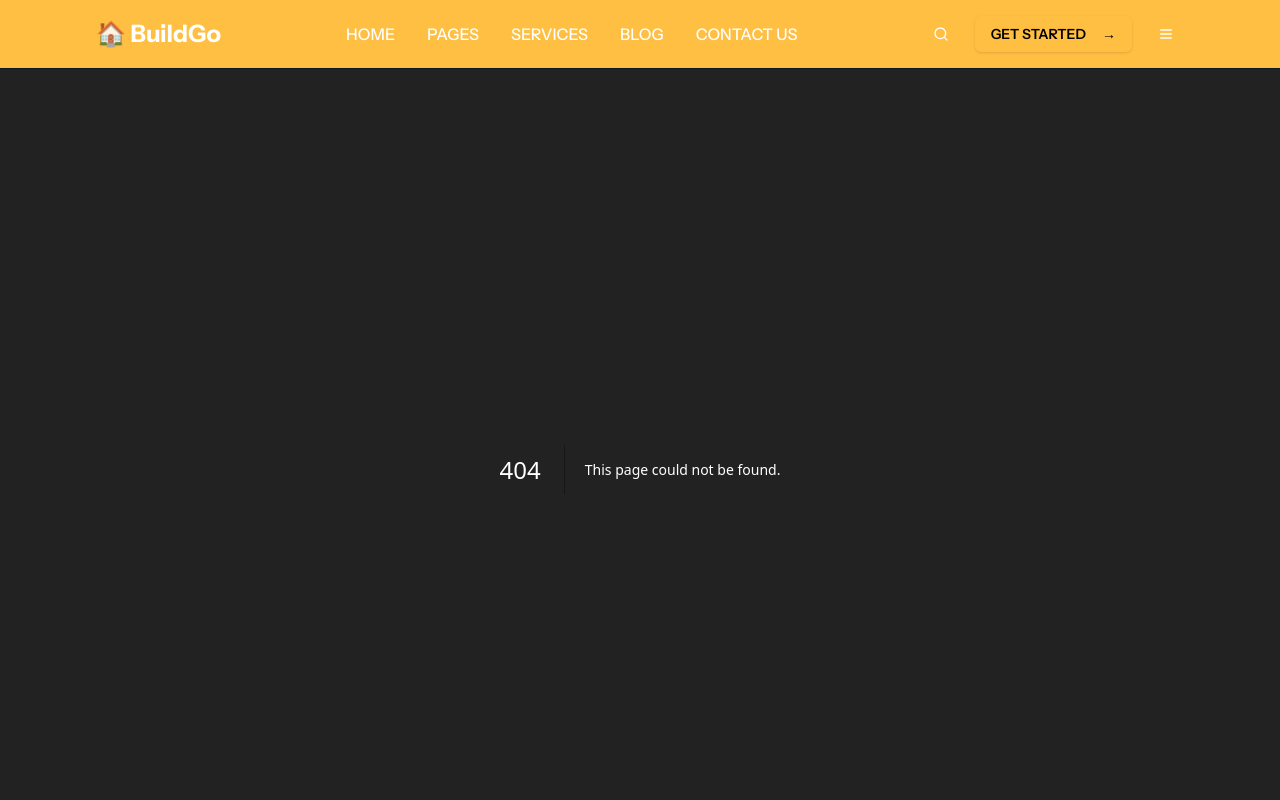
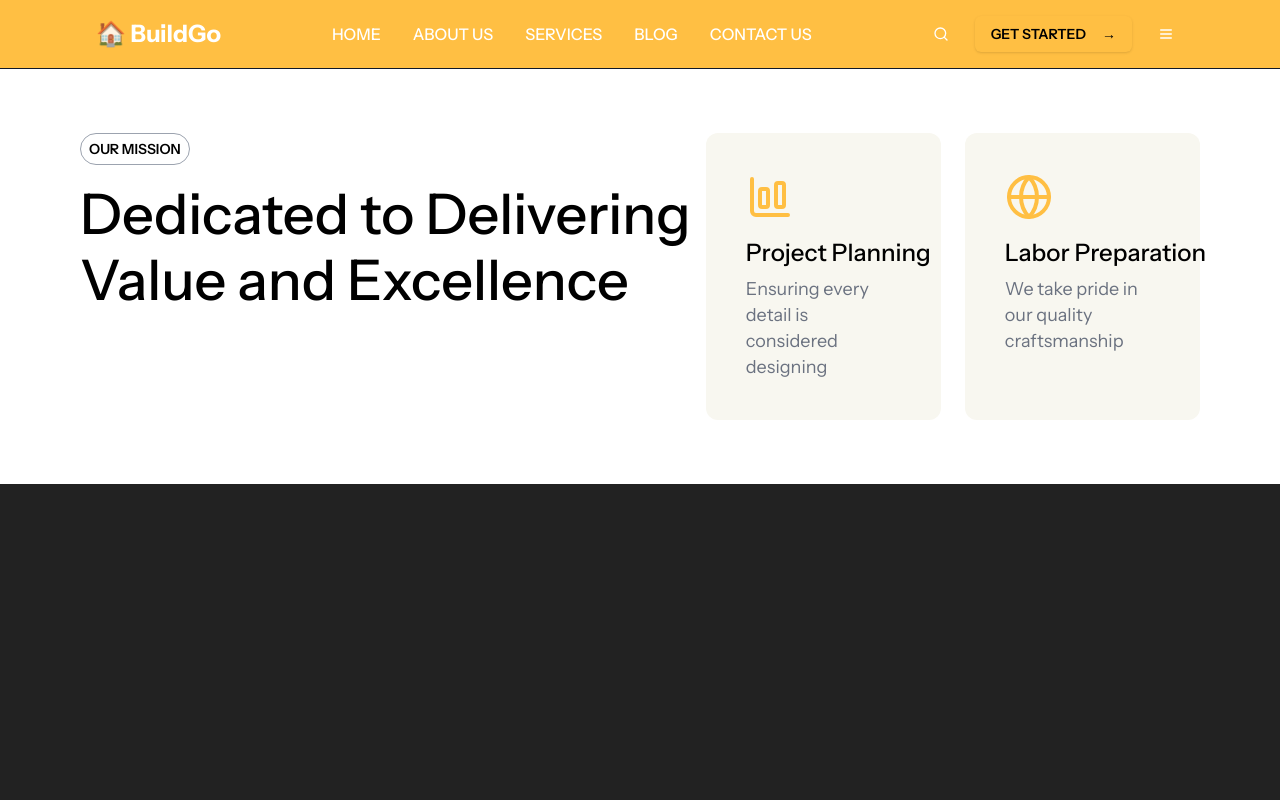
Before and after one commit to kraftonit/al-osaimi, a Next.js app: page /about-us in a window 1280 px wide. Before the commit this address had no page. Shown: the top 800 px of the page. Built offline with nearby package versions, Linux system fonts and the light colour scheme.

Commit message:
Style:ABout Page Mission Section

```diff
--- /dev/null
+++ b/src/app/about-us/page.tsx
@@ -0,0 +1,16 @@
+import React from "react";
+import OurMission from "@/components/about/OurMission";
+
+const AboutUs = () => {
+  return (
+    <main className="min-h-screen">
+      <section className="py-16 bg-white">
+        <div className="container">
+          <OurMission />
+        </div>
+      </section>
+    </main>
+  );
+};
+
+export default AboutUs;
--- /dev/null
+++ b/src/components/about/MissionCard.tsx
@@ -0,0 +1,31 @@
+import React from "react";
+
+interface MissionCardProps {
+  item: {
+    id: number;
+    title: string;
+    description: string;
+    icon: React.ElementType;
+  };
+}
+
+const MissionCard = ({ item }: MissionCardProps) => {
+  return (
+    <div className="bg-[#F8F7F0] rounded-[12px] p-[40px]">
+      <div className="">
+        <item.icon className="w-[48px] h-[48px] text-primary text-left mb-4" />
+
+        <div className="">
+          <h2 className="text-[24px] font-medium leading-[32px] text-black text-nowrap">
+            {item.title}
+          </h2>
+          <p className="text-[18px] font-normal leading-[26px] text-gray-500 mt-[7px]">
+            {item.description}
+          </p>
+        </div>
+      </div>
+    </div>
+  );
+};
+
+export default MissionCard;
--- /dev/null
+++ b/src/components/about/OurMission.tsx
@@ -0,0 +1,44 @@
+import React from "react";
+import MissionCard from "@/components/about/MissionCard";
+import { ChartColumnBig, Globe } from "lucide-react";
+
+const OurMission = () => {
+  const missionCards = [
+    {
+      id: 1,
+      title: "Project Planning",
+      description: "Ensuring every detail is considered designing",
+      icon: ChartColumnBig,
+    },
+    {
+      id: 2,
+      title: "Labor Preparation",
+      description: "We take pride in our quality craftsmanship",
+      icon: Globe,
+    },
+  ];
+
+  return (
+    <section>
+      <div>
+        <div className="flex flex-col md:flex-row">
+          <div className="text-black">
+            <h4 className="w-fit text-[14px] font-semibold leading-[14px] uppercase border border-gray-400 px-2 py-2 rounded-full mb-4">
+              Our Mission
+            </h4>
+            <h2 className="text-[56px] font-medium leading-[66px]">
+              Dedicated to Delivering Value and Excellence
+            </h2>
+          </div>
+          <div className="grid grid-cols-1 md:grid-cols-2 gap-6">
+            {missionCards.map((item) => (
+              <MissionCard item={item} key={item.id} />
+            ))}
+          </div>
+        </div>
+      </div>
+    </section>
+  );
+};
+
+export default OurMission;
--- a/src/components/global/Header.tsx
+++ b/src/components/global/Header.tsx
@@ -1,6 +1,6 @@
-import Link from "next/link"
-import { Search, Menu } from "lucide-react"
-import { Button } from "@/components/ui/button"
+import Link from "next/link";
+import { Search, Menu } from "lucide-react";
+import { Button } from "@/components/ui/button";
 
 export default function Header() {
   return (
@@ -16,8 +16,8 @@ export default function Header() {
           <Link href="/" className="font-medium hover:text-amber-900">
             HOME
           </Link>
-                    <Link href="/pages" className="font-medium hover:text-amber-900">
-                        PAGES
+          <Link href="/about-us" className="font-medium hover:text-amber-900">
+            ABOUT US
           </Link>
           <Link href="/services" className="font-medium hover:text-amber-900">
             SERVICES
@@ -44,5 +44,5 @@ export default function Header() {
         </div>
       </nav>
     </header>
-    )
+  );
 }
```
Lines whose indentation alone changed are shown as unchanged.
